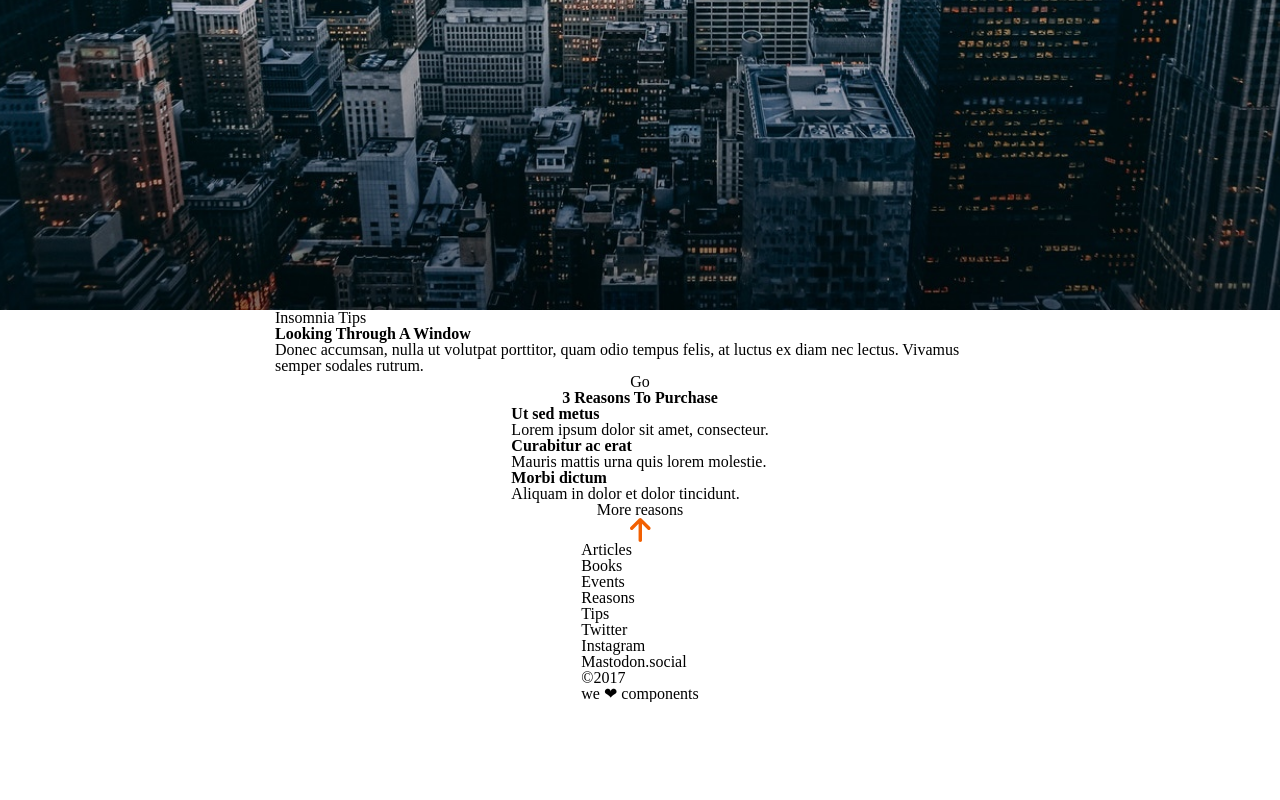
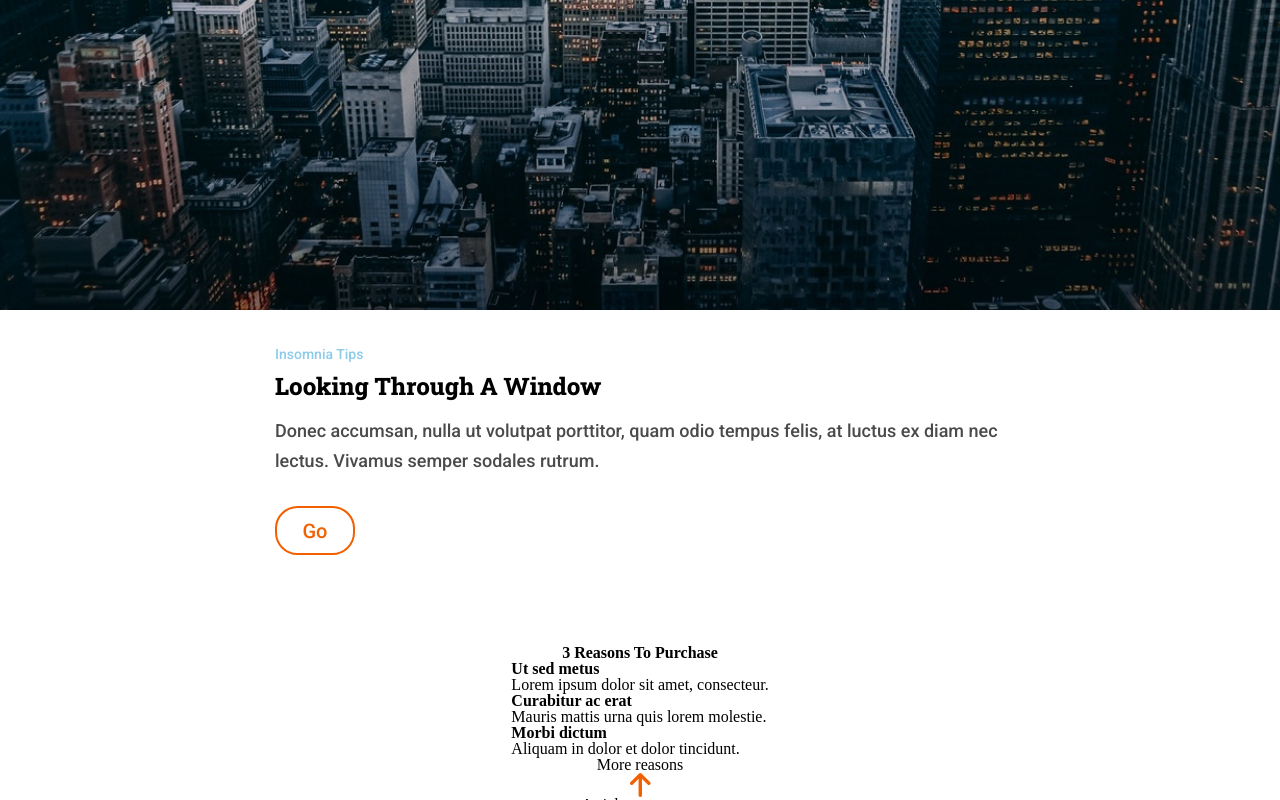
Before and after one commit to kathimansilla/Anonymous-Proxy, a website: page src/html/index.html in a window 1280 px wide. Shown: the part 490-1290 px from the top of the page. Before the commit the page ends 1192 px from the top, so only its background shows below. Drawn offline with nearby package versions, Linux system fonts and the light colour scheme; files that its build step writes are made by us from their sources; files whose address does not match are found by name.

Commit message:
section1 maquetación general

```diff
--- a/src/html/index.html
+++ b/src/html/index.html
@@ -7,7 +7,7 @@
     <link rel="preconnect" href="https://fonts.googleapis.com" />
     <link rel="preconnect" href="https://fonts.gstatic.com" crossorigin />
     <link
-      href="https://fonts.googleapis.com/css2?family=Roboto+Slab:wght@700&family=Roboto:wght@400;500&display=swap"
+      href="https://fonts.googleapis.com/css2?family=Roboto+Slab:wght@700;800&family=Roboto:wght@400;500&display=swap"
       rel="stylesheet"
     />
     <link rel="stylesheet" href="./assets/css/main.css" />
--- a/src/html/partials/section1.html
+++ b/src/html/partials/section1.html
@@ -1,13 +1,13 @@
 <section class="section1">
   <div class="columnaCentral">
     <article class="section1__post">
-      <p class="section1__post--littleText">Insomnia Tips</p>
+      <small class="section1__post--littleText">Insomnia Tips</small>
       <h2 class="section1__post--title">Looking Through A Window</h2>
       <p class="section1__post--text">
         Donec accumsan, nulla ut volutpat porttitor, quam odio tempus felis, at luctus ex diam nec
         lectus. Vivamus semper sodales rutrum.
       </p>
+      <div class="section1__post--button"><p class="text">Go</p></div>
     </article>
-    <div class="section1__button"><p>Go</p></div>
   </div>
 </section>
--- a/src/scss/layout/_section1.scss
+++ b/src/scss/layout/_section1.scss
@@ -0,0 +1,45 @@
+.section1__post {
+    display: flex;
+    flex-direction: column;
+    justify-content: flex-start;
+    margin-top: 30px;
+    margin-bottom: 45px;
+    &--littleText {
+        font-family: $fontSec;
+        color: #8ccbea;
+        font-size: 0.875rem;
+        font-weight: 500;
+        line-height: 2.14;
+    }
+    &--title {
+        font-family: $fontPpal;
+        font-size: 1.5rem;
+        font-weight: 800;
+        line-height: 1.25;
+        display: inline-flex;
+        flex-wrap: wrap;
+        margin: 1px 0 15px;
+    }
+    &--text {
+        font-family: $fontSec;
+        font-size: 1.125rem;
+        font-weight: 500;
+        line-height: 1.67;
+        color: #4a4a4a;
+    }
+    &--button {
+        border: 2px solid $colorButton_Heart;
+        border-radius: 22.5px;
+        height: 45px;
+        width: 76px;
+        display: flex;
+        margin: 30px 0 45px;
+        & .text {
+            margin: auto;
+            font-family: $fontSec;
+            font-size: 1.25rem;
+            font-weight: 500;
+            color: $colorButton_Heart;
+        }
+    }
+}
```
